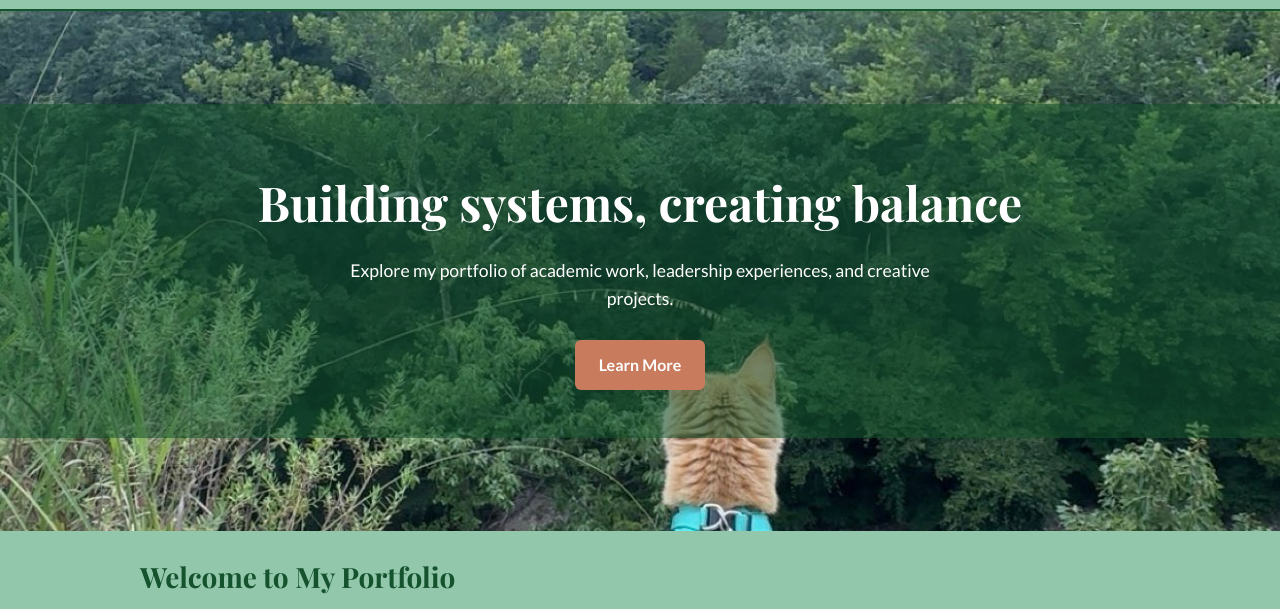
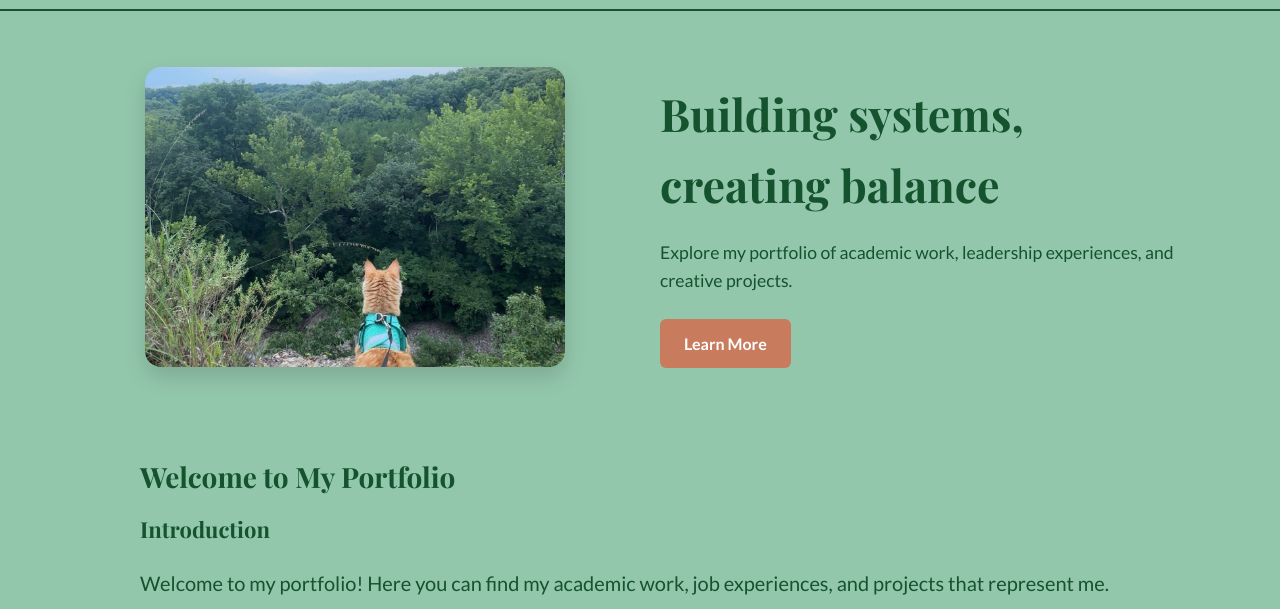
Before and after one commit to jmhd3r/jmhd3r.github.io, a plain HTML site: page webdevelopment/index.html in a window 1280 px wide. Shown: the part 125-734 px from the top of the page. Drawn offline with nearby package versions, Linux system fonts and the light colour scheme.

Commit message:
Add files via upload

```diff
--- a/webdevelopment/index.html
+++ b/webdevelopment/index.html
@@ -54,10 +54,15 @@
     </nav>
   </header>
 
-<!-- Hero Section -->
+<!-- Hero section -->
 <section class="hero">
-  <div class="hero-overlay">
-    <div class="hero-content">
+  <div class="hero-inner">
+    <figure class="hero-photo">
+      <img
+        src="../webcontent/media/hero image.JPG"
+        alt="Orange tabby cat in a teal harness overlooking a forested valley.">
+    </figure>
+    <div class="hero-text">
       <h1>Building systems, creating balance</h1>
       <p>
         Explore my portfolio of academic work, leadership experiences, and creative projects.
@@ -66,7 +71,6 @@
     </div>
   </div>
 </section>
-
 
   <!-- main content area -->
   <main>
--- a/webdevelopment/style.css
+++ b/webdevelopment/style.css
@@ -30,67 +30,59 @@ h3 { font-size: 22px; }
 p { font-size: 20px; }
 
 /* ===========================================
-   HERO SECTION
+   HERO SECTION (NO GREEN OVERLAY)
    =========================================== */
+
 .hero {
-  position: relative;
-  width: 100%;
-  min-height: 65vh;
-  background-image: url("../webcontent/media/hero image.JPG");
-  background-size: cover;
-  background-position: center 65%;
-  background-repeat: no-repeat;
-  display: flex;
-  align-items: center;
-  justify-content: center;
+  background-color: #93C7AC;
+  padding: 2.5rem 1.5rem 3rem;
 }
 
-.hero-overlay {
-  width: 100%;
-  height: 100%;
-  background: rgba(20, 83, 45, 0.55);
-  display: flex;
+.hero-inner {
+  max-width: 1100px;
+  margin: 0 auto;
+  display: grid;
+  gap: 2.5rem;
   align-items: center;
-  justify-content: center;
+  grid-template-columns: 1fr 1fr;
 }
 
-.hero-content {
-  text-align: center;
-  width: min(800px, 90%);
-  padding: 3rem 1.5rem;
-  color: #ffffff;
+.hero-photo img {
+  width: 100%;
+  max-width: 420px;
+  height: auto;
+  border-radius: 1rem;
+  box-shadow: 0 10px 22px rgba(0,0,0,0.15);
+  display: block;
+  margin-inline: auto;
 }
 
-.hero-content h1 {
+.hero-text h1 {
   font-family: 'Playfair Display', serif;
-  font-size: clamp(2.2rem, 3vw + 1rem, 3rem);
-  margin-bottom: 1rem;
-  color: #ffffff;
+  font-size: clamp(2rem, 3vw + 1rem, 2.8rem);
+  color: #14532D;
+  margin-bottom: 0.75rem;
 }
 
-.hero-content p {
+.hero-text p {
   font-family: 'Lato', sans-serif;
   font-size: 1.1rem;
-  max-width: 40rem;
-  margin: 0 auto 1.7rem;
-  color: #ffffff;
+  max-width: 36rem;
+  margin-bottom: 1.5rem;
+  color: #14532D;
 }
 
-@media (max-width: 700px) {
-  .hero {
-    min-height: 55vh;
-    background-position: center 75%;
+/* Mobile layout */
+@media (max-width: 768px) {
+  .hero-inner {
+    grid-template-columns: 1fr;
+    text-align: center;
   }
 
-  .hero-content {
-    padding: 2.5rem 1.25rem;
-  }
-
-  .hero-content p {
-    font-size: 1rem;
+  .hero-photo img {
+    max-width: 340px;
   }
 }
-
 
 /* ===========================================
    BUTTONS
```
